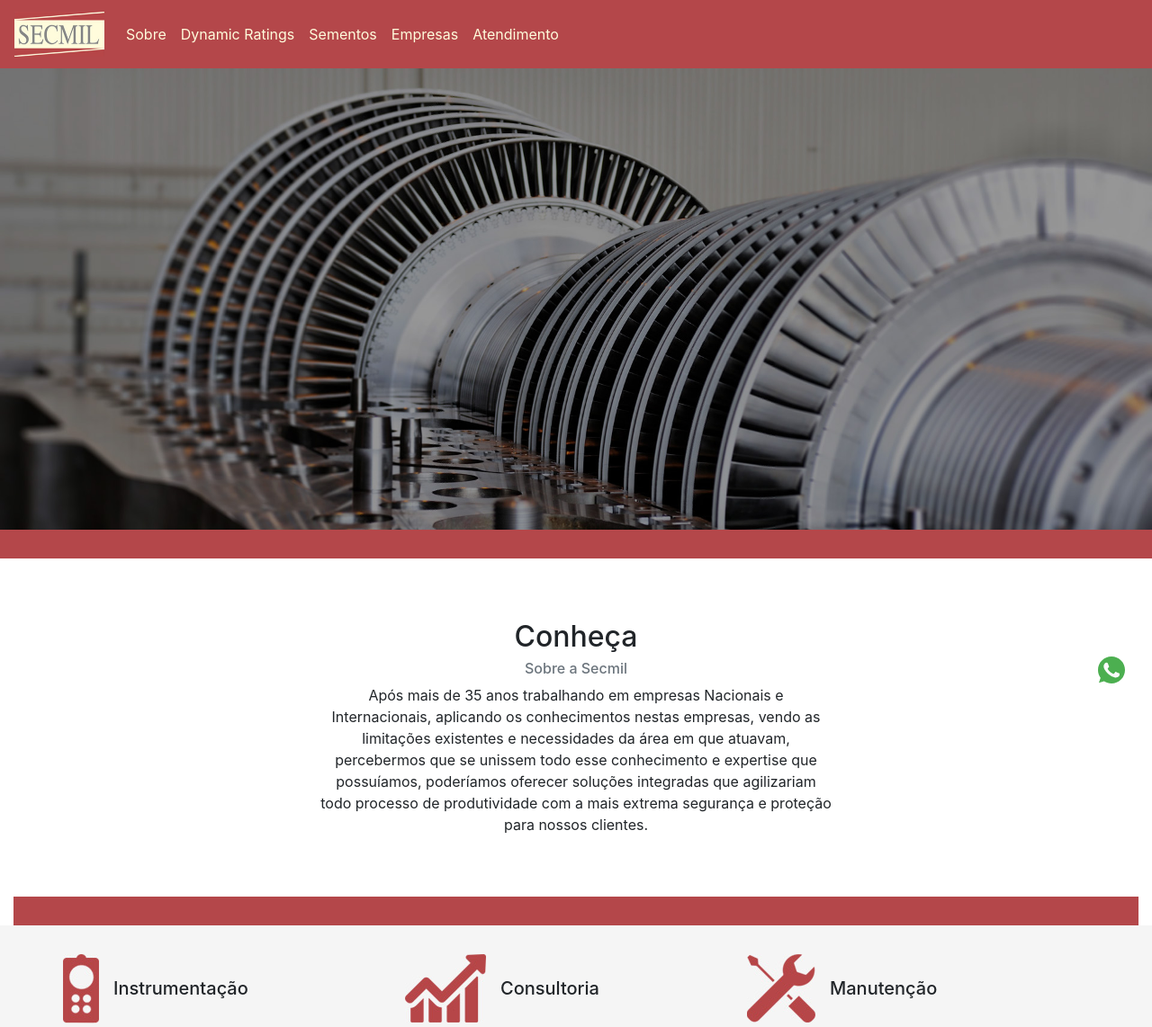
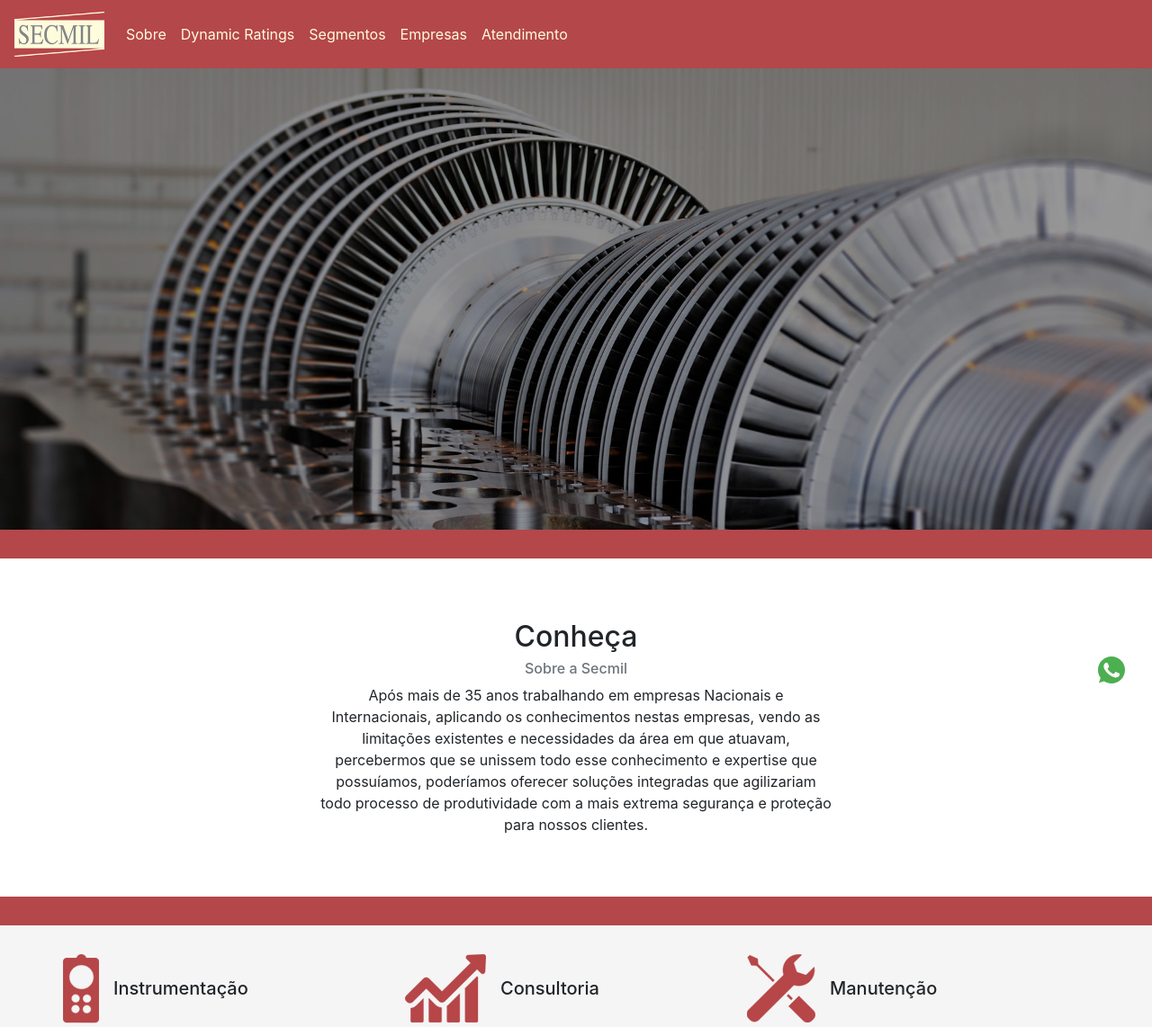
Before and after one commit to andregeraseev/secmil, a Django app: page / in a window 1280 px wide. Shown: the top 1142 px of the page at 90% size. Run offline with Django 4.2, Linux system fonts and the light colour scheme; some libraries are stand-ins or nearby versions.

Commit message:
arrumando estrutura 4

```diff
--- a/templates/partials/_navbar.html
+++ b/templates/partials/_navbar.html
@@ -19,7 +19,7 @@
                         <span class="sr-only">(current)</span></a>
                 </li>
                 <li class="nav-item active">
-                    <a class="nav-link" style=" color:#fffcdc" href="#segmentos">Sementos <span class="sr-only">(current)</span></a>
+                    <a class="nav-link" style=" color:#fffcdc" href="#segmentos">Segmentos <span class="sr-only">(current)</span></a>
                 </li>
                 <li class="nav-item active">
                     <a class="nav-link" style="color:#fffcdc" href="#empresas">Empresas <span
```
Also changed, not shown: templates/partials/_conheca.html (+7 -6 lines).
